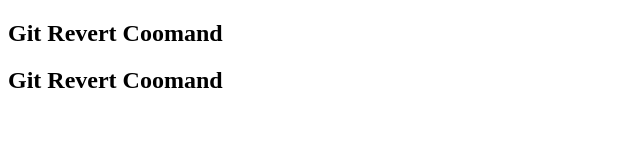
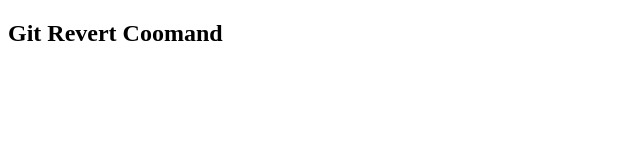
Before and after one commit to bhaumik-bd/Git-Revert-, a plain HTML site: page index.html in a window 1280 px wide. Shown: the whole page, without its empty margins (0-640 px from the left). Drawn offline with Linux system fonts and the light colour scheme.

Commit message:
Revert "Second"
This reverts commit 7db98225a3909b5f4bda53d8d33165bf69c201c6.

```diff
--- a/index.html
+++ b/index.html
@@ -7,6 +7,5 @@
 </head>
 <body>
     <h2>Git Revert Coomand</h2>
-    <h2>Git Revert Coomand</h2>
 </body>
 </html>
```
